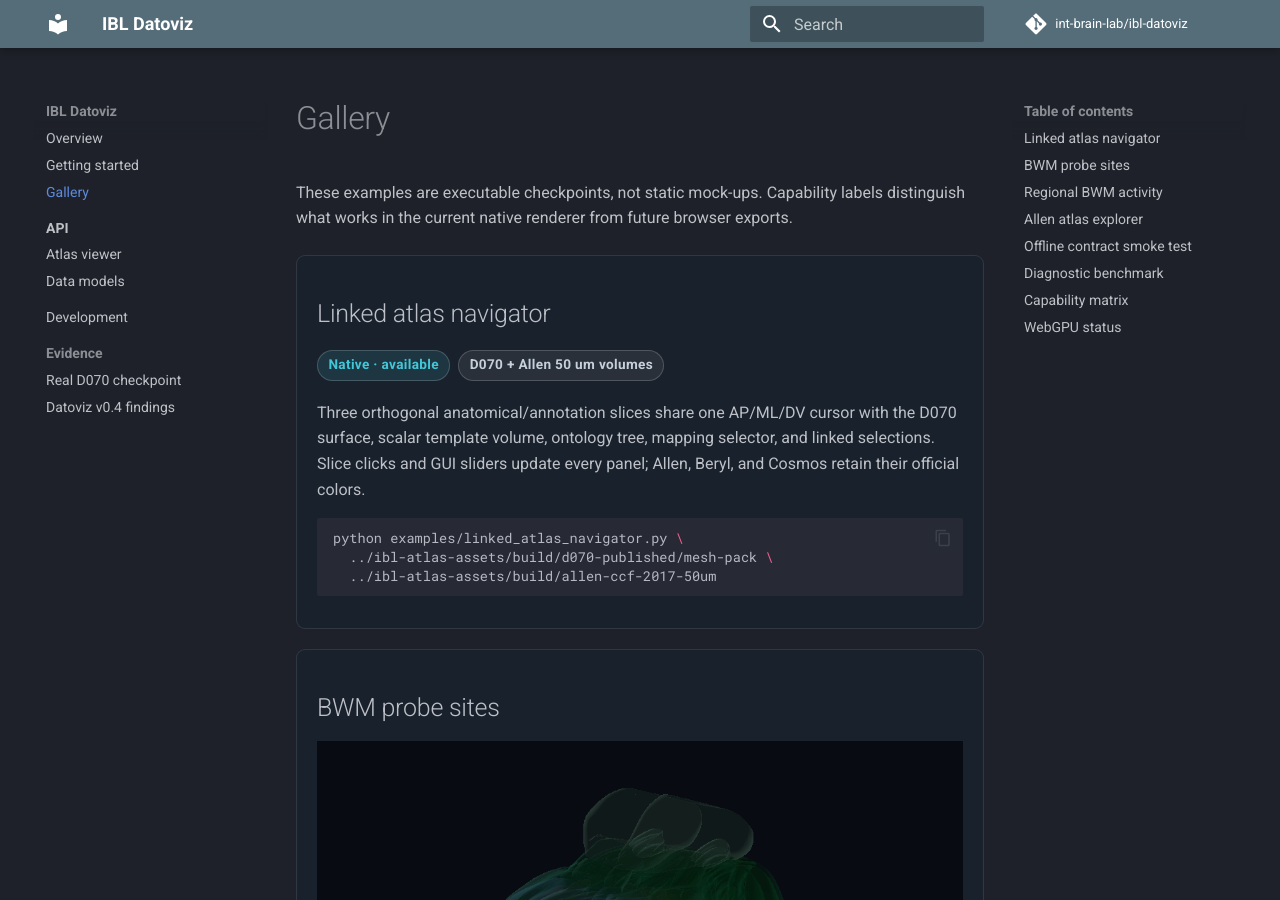
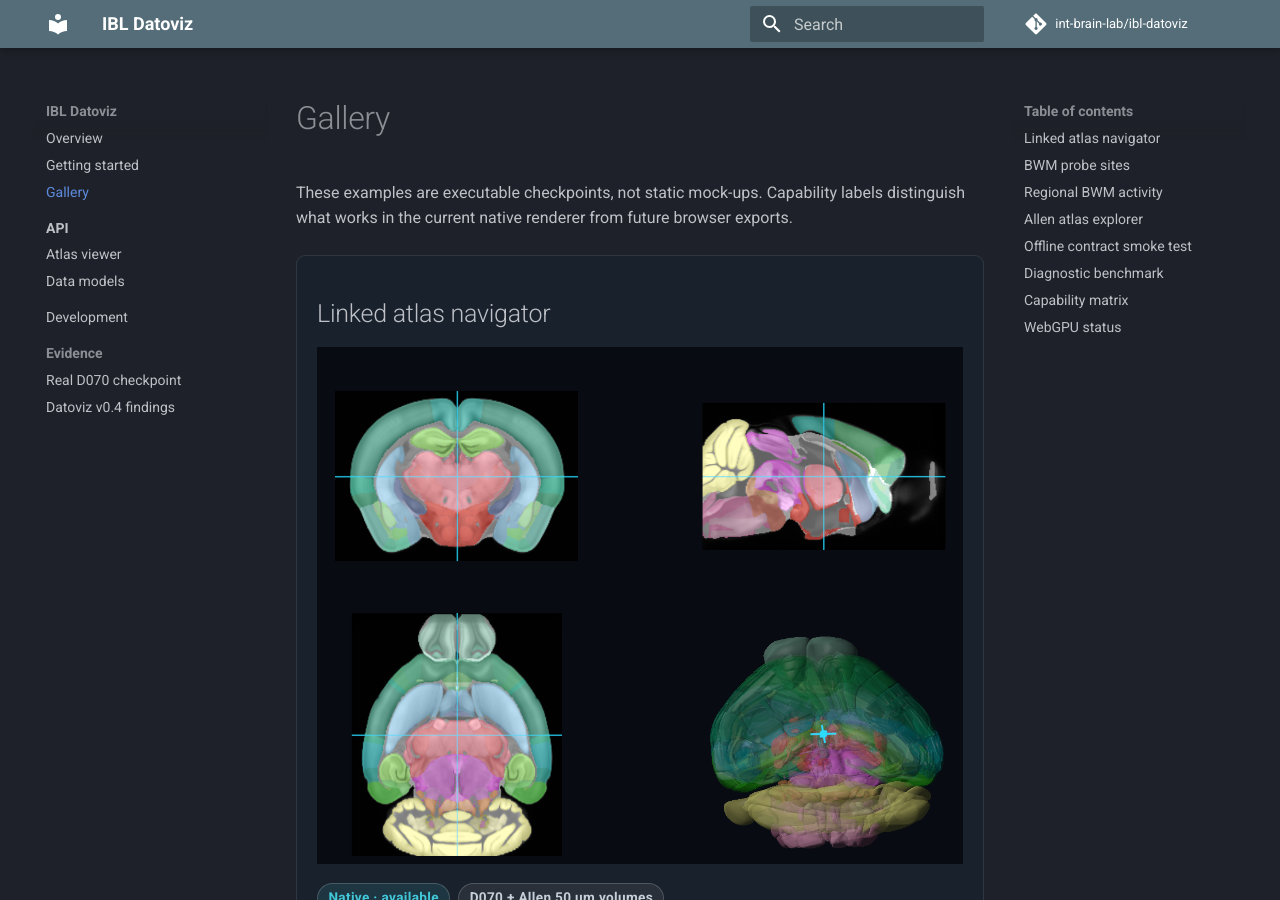
Before and after one commit to int-brain-lab/ibl-datoviz, an MkDocs documentation site: the page built from docs/gallery/index.md, in a window 1280 px wide and 900 px high. Built offline with MkDocs 1.6.1 and Material for MkDocs 9.7.7, drawn with Linux system fonts in a browser that asks for light colours; comment, search, counter and statistics services are not loaded.

Commit message:
docs: publish linked atlas navigator gallery

```diff
--- a/docs/gallery/index.md
+++ b/docs/gallery/index.md
@@ -8,6 +8,8 @@ what works in the current native renderer from future browser exports.
 <div class="gallery-card" markdown>
 
 ## Linked atlas navigator
+
+![Linked atlas navigator](../images/linked-atlas-navigator.png)
 
 <span class="capability capability--native">Native · available</span>
 <span class="capability capability--data">D070 + Allen 50 um volumes</span>
```
Also changed, not shown: docs/gallery/manifest.json, docs/images/linked-atlas-navigator.png (added).
